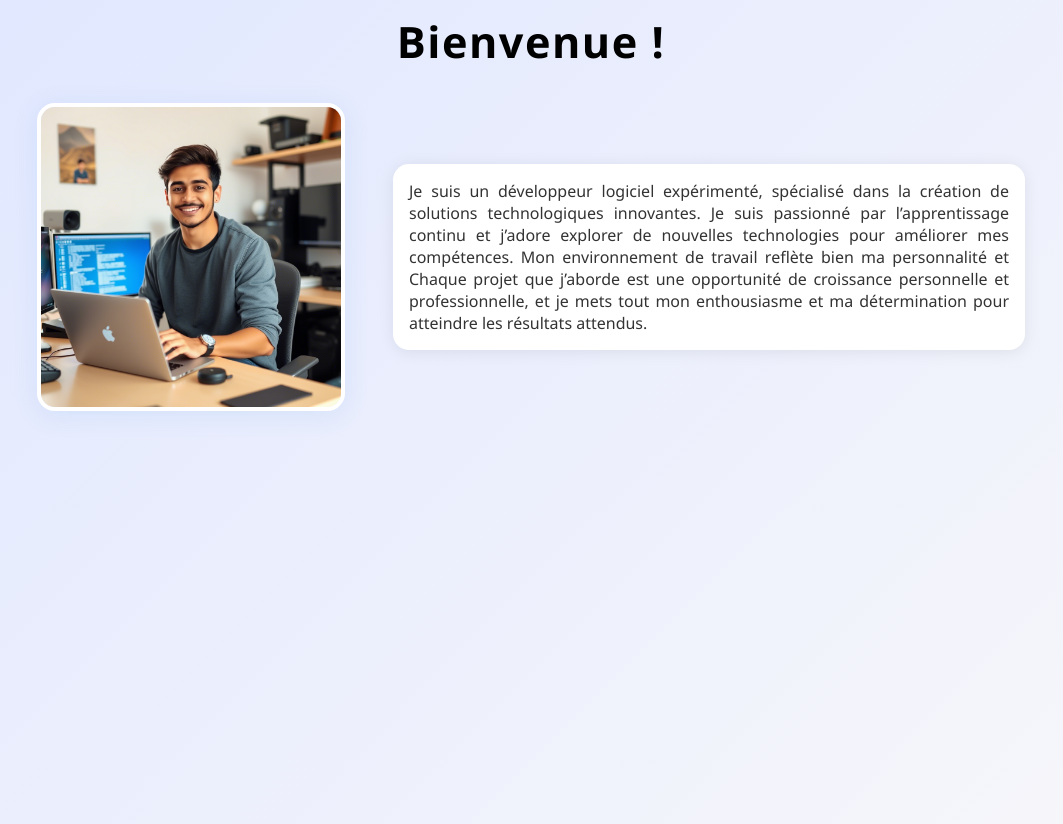
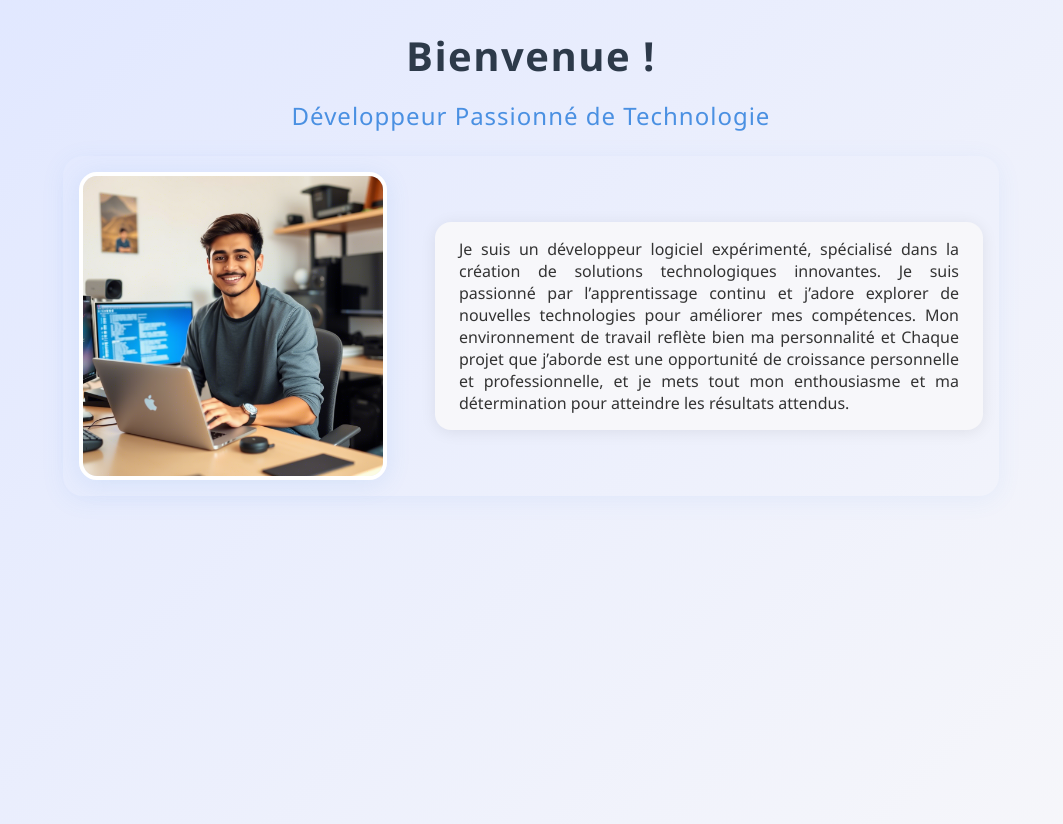
Before and after one commit to LahsineYounes/yns-site-web, a plain HTML site: page index.html in a window 1280 px wide. Shown: the whole page, without its empty margins (109-1172 px from the left). Drawn offline with Linux system fonts and the light colour scheme.

Commit message:
Ajout d'un sous-titre h3

```diff
--- a/index.html
+++ b/index.html
@@ -8,6 +8,7 @@
 </head>
 <body>
     <h1>Bienvenue !</h1>
+    <h3 class="subtitle">Développeur Passionné de Technologie</h3>
     <div class="div-flex">
         <img
             src="image.png"
@@ -15,8 +16,13 @@
             class="div-image"
         />
         <p class="div-text">
-                Je suis un développeur logiciel expérimenté, spécialisé dans la création de solutions technologiques innovantes. Je suis passionné par l’apprentissage continu et j’adore explorer de nouvelles technologies pour améliorer mes compétences.
-                Mon environnement de travail reflète bien ma personnalité et Chaque projet que j’aborde est une opportunité de croissance personnelle et professionnelle, et je mets tout mon enthousiasme et ma détermination pour atteindre les résultats attendus.
+            Je suis un développeur logiciel expérimenté, spécialisé dans la création
+            de solutions technologiques innovantes. Je suis passionné par
+            l’apprentissage continu et j’adore explorer de nouvelles technologies
+            pour améliorer mes compétences. Mon environnement de travail reflète
+            bien ma personnalité et Chaque projet que j’aborde est une opportunité
+            de croissance personnelle et professionnelle, et je mets tout mon
+            enthousiasme et ma détermination pour atteindre les résultats attendus.
         </p>
     </div>
 </body>
--- a/style.css
+++ b/style.css
@@ -10,10 +10,19 @@ body {
 }
 
 h1 {
-    margin: 0;
-    font-size: 2.7rem;
+  margin: 1rem 0.5rem;
+  font-size: 2.5rem;
   letter-spacing: 1.5px;
   font-weight: 700;
+  color: #2d3a4a;
+}
+
+.subtitle {
+  margin: 0 0 1.5rem 0;
+  font-size: 1.5rem;
+  font-weight: 500;
+  color: #4a90e2;
+  letter-spacing: 1px;
 }
 
 .div-flex {
@@ -23,7 +32,9 @@ h1 {
   gap: 3rem;
   max-width: 1100px;
   margin: 0 auto 2rem auto;
-    padding: 2rem 1rem;
+  padding: 1rem 1rem;
+  border-radius: 20px;
+  box-shadow: 0 4px 24px rgba(74, 144, 226, 0.08);
 }
 
 .div-image {
@@ -39,14 +50,14 @@ h1 {
 .div-text {
   font-size: 1rem;
   color: #333;
-    max-width: 600px;
-    background: #fff;
-    padding: 1rem;
+  max-width: 500px;
+  padding: 1rem 1.5rem;
   border-radius: 16px;
-    box-shadow: 0 2px 16px rgba(0, 0, 0, 0.08);
   font-weight: 500;
   text-align: justify;
   margin: 0;
+  background: #f7f7fa;
+  box-shadow: 0 2px 16px rgba(0, 0, 0, 0.08);
 }
 
 @media (max-width: 700px) {
```
Lines whose indentation alone changed are shown as unchanged.
